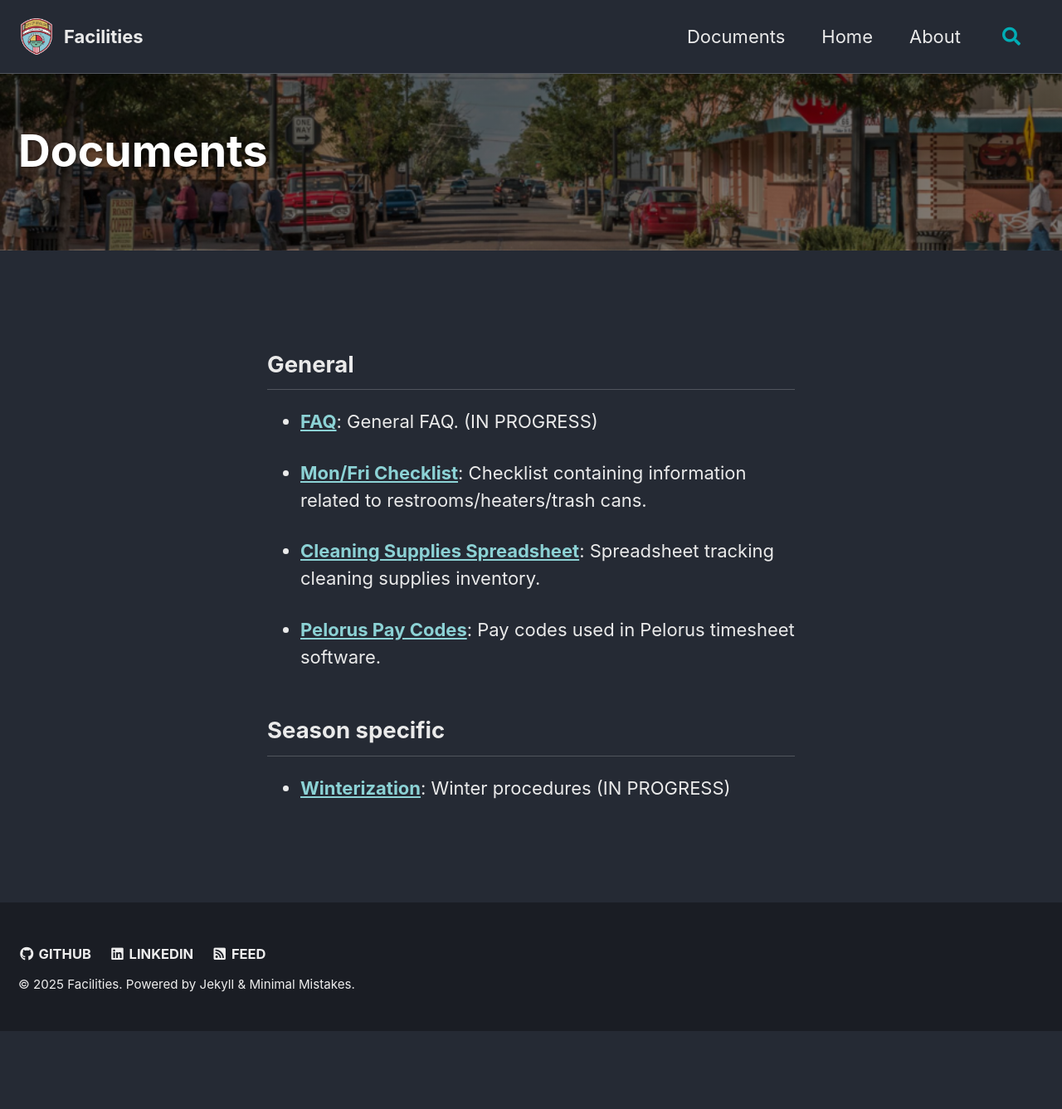
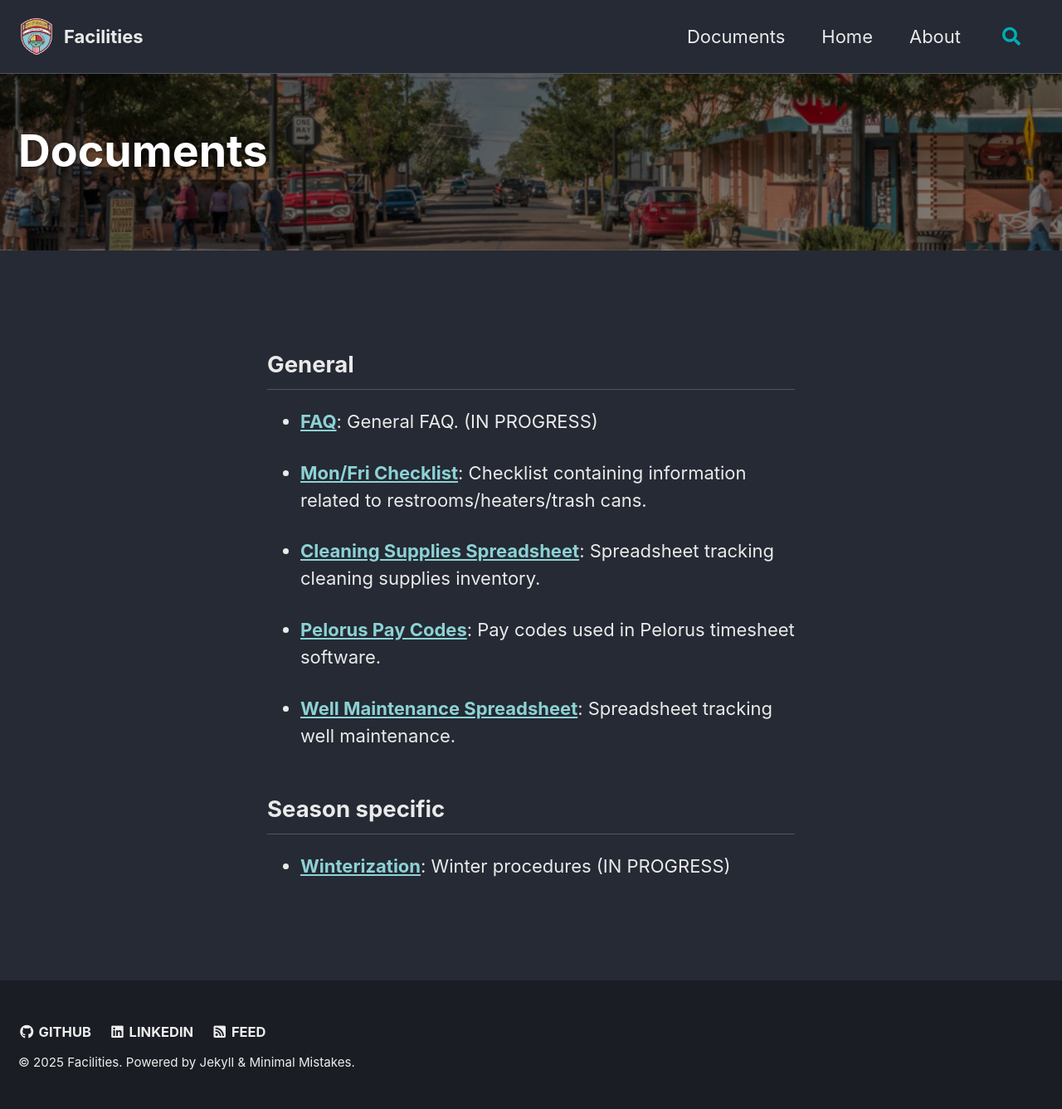
Before and after one commit to FacilitiesDoc/facilitiesdoc.github.io, a Jekyll site: the page built from _pages/documents.md, in a window 1280 px wide. Shown: the whole page at 83% size. Built offline with Jekyll 4.4.1, drawn with Linux system fonts in a browser that asks for light colours; cached includes are drawn as plain includes; before the commit the page ends 1243 px from its top, so only the background shows below that.

Commit message:
Add well sheet

```diff
--- a/_pages/documents.md
+++ b/_pages/documents.md
@@ -23,6 +23,9 @@ Spreadsheet tracking cleaning supplies inventory.
 - [**Pelorus Pay Codes**](https://docs.google.com/document/d/1nEc45OU00XwuSgsj3Xs1iVmVRD6vlMXAe5awJGjhVEE/edit?usp=sharing):
 Pay codes used in Pelorus timesheet software.
 
+- [**Well Maintenance Spreadsheet**](https://docs.google.com/spreadsheets/d/1YzBq5eyDR5c5eVxTrDtL9So15dbaEF6l8pfrdgVtKxM/edit?usp=sharing):
+Spreadsheet tracking well maintenance.
+
 ## Season specific
 
 - [**Winterization**](https://docs.google.com/document/d/104t27aFq7nCpd2Oi5ZAhrpZ5l9CJsmi4FY9BRKZcZOk/edit?usp=sharing):
```
